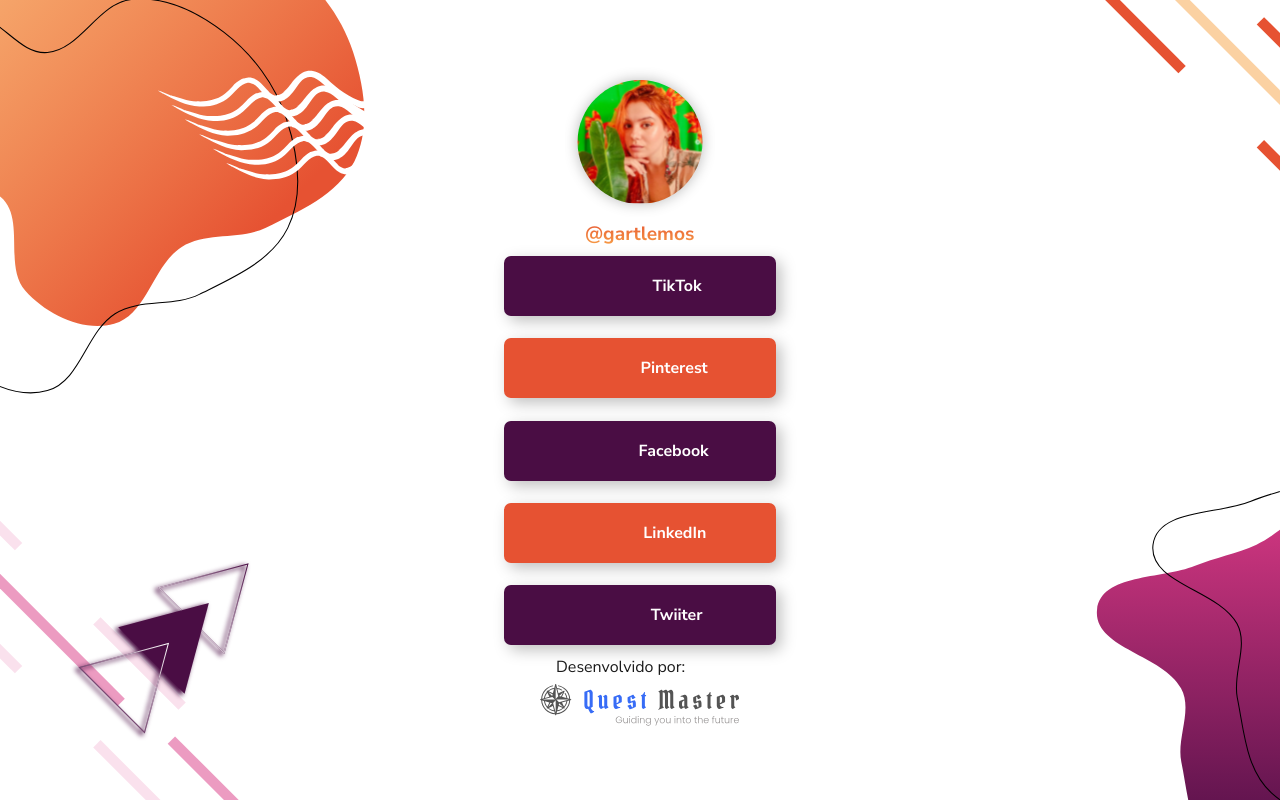
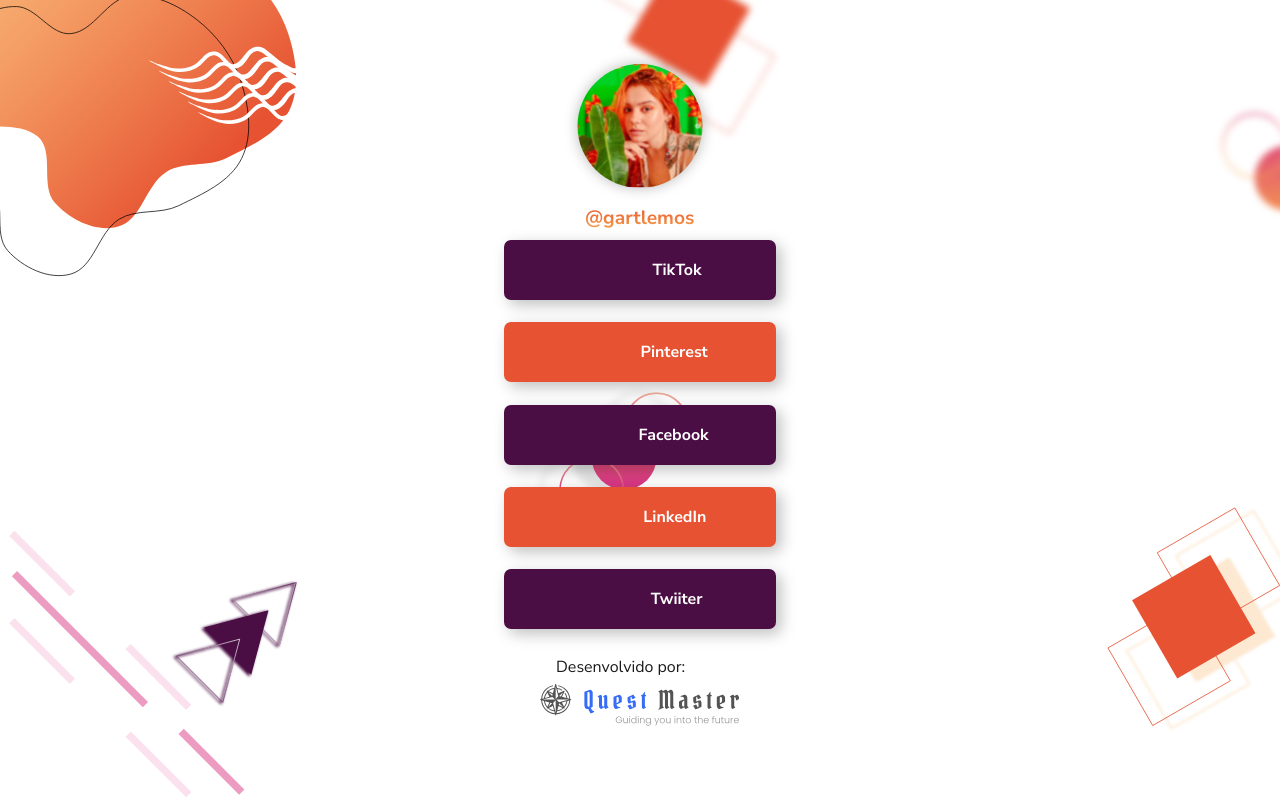
Before and after one commit to soaresmilton/gabi-links, a Next.js app: page /links/gartlemos-links in a window 1280 px wide. Built offline with nearby package versions, Linux system fonts and the light colour scheme.

Commit message:
Background Change, Footer Margin Adjustment

```diff
--- a/src/pages/links/links.module.css
+++ b/src/pages/links/links.module.css
@@ -72,6 +72,10 @@
   margin: 0 1rem;
 }
 
+.footer {
+  margin: 1rem;
+}
+
 .questMasterFoo {
   display: flex;
   flex-direction: column;
@@ -80,6 +84,13 @@
   width: 100%;
 }
 
+
+@media (min-width: 1024px) {
+  .container {
+    background-image: url('../../../public/images/background4.svg');
+    background-size: cover;
+  }
+  }
 
 
 @media (max-width: 1024px) {
```
Also changed, not shown: public/images/background4.svg (added).
